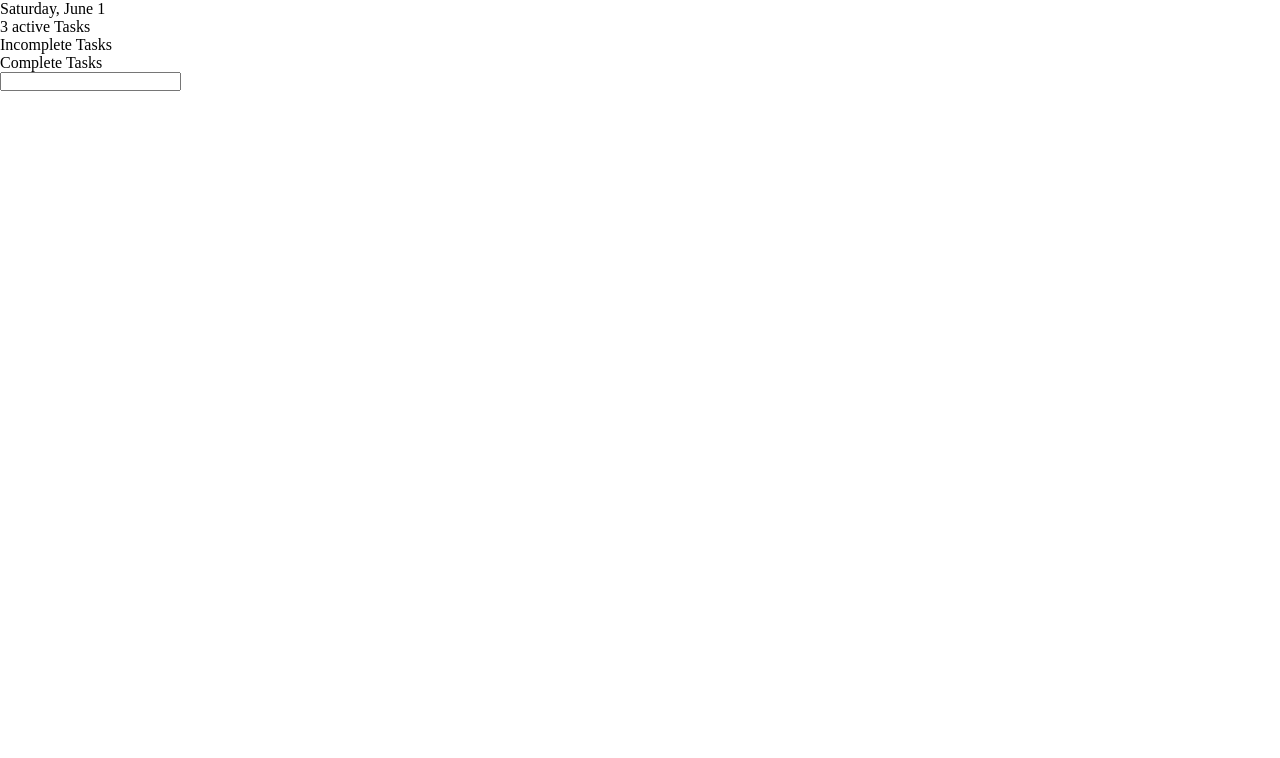
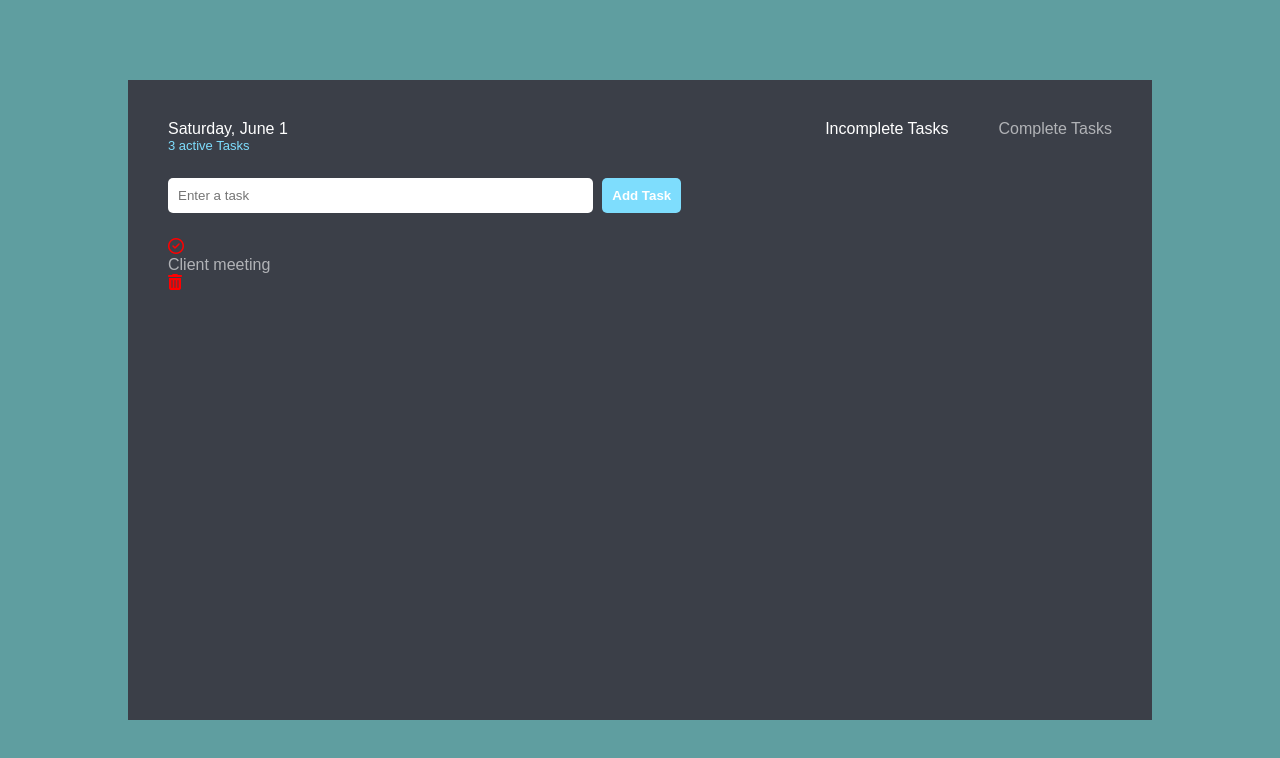
Before and after one commit to StevenACZ/To-doList, a website: page index.html in a window 1280 px wide. Drawn offline with Linux system fonts and the light colour scheme.

Commit message:
HTML and CSS

```diff
--- a/index.html
+++ b/index.html
@@ -6,6 +6,7 @@
   <title>To-do List</title>
 
   <link rel="stylesheet" href="./src/css/styles.css">
+  <script src="https://kit.fontawesome.com/6376c03a82.js" crossorigin="anonymous"></script>
 </head>
 <body>
   <div class="container">
@@ -17,15 +18,29 @@
         </li>
 
         <li class="navbar__item">
-            <p class="heading-primary active">Incomplete Tasks</p>
-            <p class="heading-primary">Complete Tasks</p>
+          <a href="#"><p class="heading-primary active">Incomplete Tasks</p></a>
+          <a href="#"><p class="heading-primary">Complete Tasks</p></a>
         </li>
       </ul>
     </nav>
 
-      <form action="#">
-        <input type="text" name="" id="">
-      </form>
+    <div class="input-task">
+      <input class="input-task__input" type="text" name="" id="" placeholder="Enter a task">
+      <button class="input-task__btn">Add Task</button>
+    </div>
+
+    <div class="tasks">
+      <div class="task">
+        <div class="left">
+          <a href="#"><i class="far fa-check-circle"></i></a>
+          <p class="heading-primary">Client meeting</p>
+        </div>
+
+        <div class="right">
+          <a href="#"><i class="fas fa-trash-alt"></i></a>
+        </div>
+      </div>
+    </div>
   </div>
 </body>
 </html>
--- a/src/sass/main.scss
+++ b/src/sass/main.scss
@@ -1,4 +1,114 @@
 * {
   margin: 0;
   padding: 0;
+  box-sizing: border-box;
 }
+
+html {
+  font-size: 62.5%;
+  background-color: cadetblue;
+}
+
+body {
+  font-size: 1.6rem;
+}
+
+//--------------------------------------------------/
+// VARIABLES --------------------------------------/
+//------------------------------------------------/
+:root {
+  --clr-primary: #3B3F48;
+  --clr-secondary: #7EDDFD;
+}
+
+//--------------------------------------------------/
+// TYPOGRAPHY -------------------------------------/
+//------------------------------------------------/
+body {
+  font-family: Arial, Helvetica, sans-serif;
+}
+
+a {
+  text-decoration: none;
+  color: red;
+}
+
+ul {
+  list-style: none;
+}
+
+.heading-primary {
+  color: #fff;
+  opacity: .6;
+}
+
+.heading-primary.active {
+  opacity: 1;
+}
+
+.heading-secondary {
+  color: var(--clr-secondary);
+  font-size: 1.3rem;
+}
+
+
+//--------------------------------------------------/
+// HOME -------------------------------------------/
+//------------------------------------------------/
+.container {
+  position: absolute;
+  top: 50%;
+  left: 50%;
+  transform: translate(-50%,-50%);
+  background-color: var(--clr-primary);
+  width: 80%;
+  height: 80%;
+  padding: 4rem;
+}
+
+// NAVBAR //
+.navbar {
+
+  &__list {
+    display: flex;
+    justify-content: space-between;
+
+  }
+
+  &__item:nth-child(2) {
+    display: flex;
+
+    & > a:nth-child(1) {
+      margin-right: 5rem;
+    }
+  }
+}
+
+// INPUT TASK //
+.input-task {
+  width: 100%;
+  margin: 2.5rem 0;
+
+  &__input {
+    height: 3.5rem;
+    width: 45%;
+    border-radius: 5px;
+    border: none;
+    padding: 0 1rem;
+    outline: none;
+  }
+
+  &__btn {
+    height: 3.5rem;
+    border-radius: 5px;
+    padding: 0 1rem;
+    border: none;
+    background-color: var(--clr-secondary);
+    color: #fff;
+    font-weight: bold;
+    margin-left: .5rem;
+    cursor: pointer;
+  }
+}
+
+// TASKS //
```
Also changed, not shown: src/css/styles.css. Lines whose indentation alone changed are shown as unchanged.
